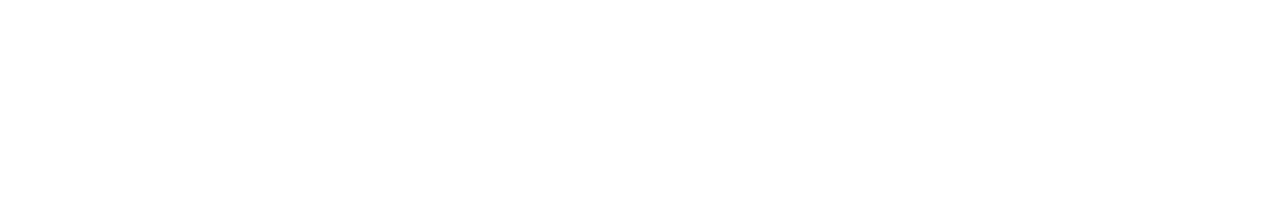
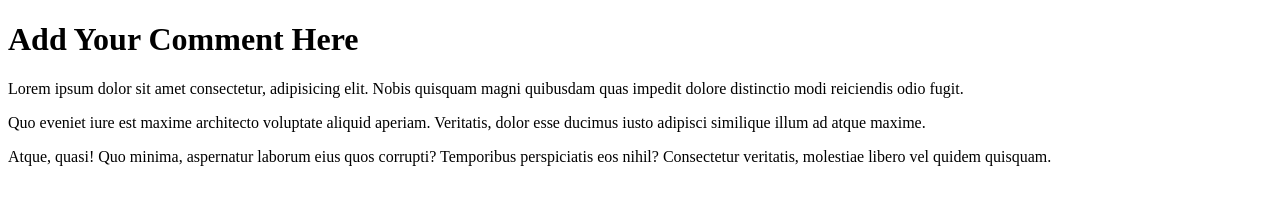
Before and after one commit to SK-Jabed/JavaScript-DOM-Events, a plain HTML site: page comment-box.html in a window 1280 px wide. Drawn offline with Linux system fonts and the light colour scheme.

Commit message:
Comment Box HTML File Updated

```diff
--- a/comment-box.html
+++ b/comment-box.html
@@ -6,6 +6,11 @@
     <title>Add New Comment</title>
 </head>
 <body>
-
+    <h1>Add Your Comment Here</h1>
+    <div>
+        <p>Lorem ipsum dolor sit amet consectetur, adipisicing elit. Nobis quisquam magni quibusdam quas impedit dolore distinctio modi reiciendis odio fugit.</p>
+        <p>Quo eveniet iure est maxime architecto voluptate aliquid aperiam. Veritatis, dolor esse ducimus iusto adipisci similique illum ad atque maxime.</p>
+        <p>Atque, quasi! Quo minima, aspernatur laborum eius quos corrupti? Temporibus perspiciatis eos nihil? Consectetur veritatis, molestiae libero vel quidem quisquam.</p>
+    </div>
 </body>
 </html>
```
